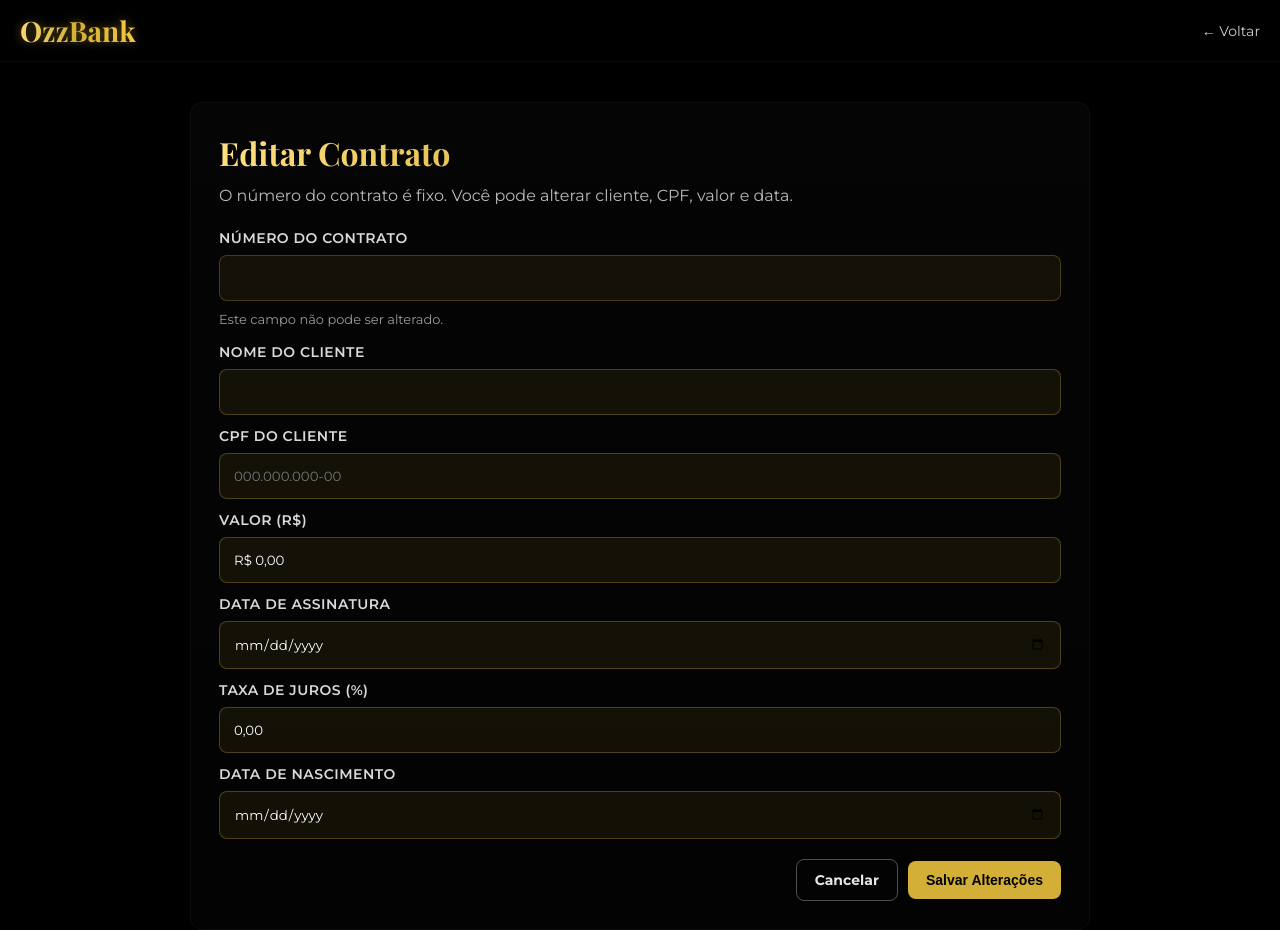
After one commit to iOzores/projeto_contratos, a Flask app: template templates/editar.html in a window 1280 px wide. The commit adds this page. Run offline with Flask 3, Linux system fonts and the light colour scheme; the template is opened without the code that fills it, so the values that code supplies are empty.

Commit message:
feat: add taxa_juros and data_nascimento fields to contracts

```diff
--- a/app.py
+++ b/app.py
@@ -1,5 +1,5 @@
 from dotenv import load_dotenv
-load_dotenv()
+load_dotenv(override=True)
 
 from flask import Flask, render_template, request, redirect, url_for, flash
 from db import ContratoDB
@@ -39,10 +39,12 @@ def incluir_contrato():
     cliente = (request.form.get('cliente') or '').strip()
     cpf = (request.form.get('cpf') or '').strip()
     valor = (request.form.get('valor') or '').strip()
+    taxa_juros = (request.form.get('taxa_juros') or '').strip()
+    data_nascimento = (request.form.get('data_nascimento') or '').strip()
     data = (request.form.get('data') or '').strip()
     numero_form = (request.form.get('numero') or '').strip()
 
-    errors, payload = incluir_service.validar_entrada(cliente, cpf, valor, data)
+    errors, payload = incluir_service.validar_entrada(cliente, cpf, valor, data, taxa_juros=taxa_juros, data_nascimento=data_nascimento)
 
     if errors:
         for e in errors:
@@ -63,36 +65,53 @@ def incluir_contrato():
 def consultar_contratos():
     # Página separada para consulta da base `contratos_bancarios`
     q = request.args.get('q', '')
-    # Sempre usar "auto" - detecção automática por nome, CPF ou número
     contratos = consultar_service.consultar(q, by='auto')
     return render_template('consultar.html', contratos=contratos)
 
 
 @app.route('/excluir/<int:contrato_id>', methods=['POST'])
 def excluir_contrato(contrato_id: int):
+    q = (request.form.get('q') or '').strip()
     try:
-        excluir_service.excluir(contrato_id)
+        deleted = excluir_service.excluir(contrato_id)
+        if deleted:
+            flash('Contrato excluído com sucesso.', 'success')
+        else:
+            flash('Contrato não encontrado para exclusão.', 'error')
     except Exception as e:
         traceback.print_exc()
         flash('Erro ao excluir contrato: ' + str(e), 'error')
-    return redirect(url_for('index'))
+    return redirect(url_for('consultar_contratos', q=q))
 
 
-@app.route('/editar/<int:contrato_id>', methods=['POST'])
+@app.route('/editar/<int:contrato_id>', methods=['GET', 'POST'])
 def editar_contrato(contrato_id: int):
-    numero = request.form.get('numero')
-    cliente = request.form.get('cliente')
-    cpf = request.form.get('cpf')
-    valor = request.form.get('valor')
-    data = request.form.get('data')
+    contrato = db.get_by_id(contrato_id)
+    if contrato is None:
+        flash('Contrato não encontrado.', 'error')
+        return redirect(url_for('consultar_contratos'))
 
-    updates, err_msg = editar_service.preparar_updates(numero, cliente, cpf, valor, data)
+    if request.method == 'GET':
+        return render_template('editar.html', contrato=contrato)
+
+    cliente = (request.form.get('cliente') or '').strip()
+    cpf = (request.form.get('cpf') or '').strip()
+    valor = (request.form.get('valor') or '').strip()
+    taxa_juros = (request.form.get('taxa_juros') or '').strip()
+    data_nascimento = (request.form.get('data_nascimento') or '').strip()
+    data = (request.form.get('data') or '').strip()
+
+    if not cliente or not cpf or not valor or not data:
+        flash('Preencha todos os campos obrigatórios.', 'error')
+        return render_template('editar.html', contrato=contrato)
+
+    updates, err_msg = editar_service.preparar_updates(None, cliente, cpf, valor, data, taxa_juros=taxa_juros, data_nascimento=data_nascimento)
     if err_msg:
         flash(err_msg, 'error')
-        return redirect(url_for('index'))
+        return render_template('editar.html', contrato=contrato)
     if updates is None:
         flash('Dados de edição inválidos', 'error')
-        return redirect(url_for('index'))
+        return render_template('editar.html', contrato=contrato)
 
     ok, err = editar_service.editar(contrato_id, updates)
     if not ok:
@@ -101,9 +120,10 @@ def editar_contrato(contrato_id: int):
         else:
             traceback.print_exc()
             flash('Erro ao editar contrato: ' + str(err), 'error')
-        return redirect(url_for('index'))
+        return render_template('editar.html', contrato=contrato)
 
-    return redirect(url_for('index'))
+    flash('Contrato atualizado com sucesso.', 'success')
+    return redirect(url_for('consultar_contratos'))
 
 
 if __name__ == '__main__':
--- /dev/null
+++ b/templates/editar.html
@@ -0,0 +1,137 @@
+<!DOCTYPE html>
+<html lang="pt-br">
+<head>
+	<meta charset="UTF-8">
+	<meta name="viewport" content="width=device-width, initial-scale=1">
+	<title>OzzBank — Editar Contrato</title>
+	<link href="https://fonts.googleapis.com/css2?family=Montserrat:wght@400;600;700&family=Playfair+Display:wght@700&display=swap" rel="stylesheet">
+	<style>
+		:root{--gold:#d4af37;--gold-glow:linear-gradient(90deg,#ffdf80,#d4af37,#ffd24d)}
+		html,body{height:100%;margin:0}
+		body{font-family:'Montserrat',system-ui,Arial;background:#000;color:#fff;display:flex;flex-direction:column}
+		.topbar{display:flex;align-items:center;justify-content:space-between;padding:12px 20px;border-bottom:1px solid rgba(255,255,255,0.04)}
+		.ozz{font-family:'Playfair Display',serif;font-size:28px;background:var(--gold-glow);-webkit-background-clip:text;background-clip:text;color:transparent;text-shadow:0 0 10px rgba(212,175,55,0.5)}
+		.nav-link{display:inline-block;margin-left:20px;color:rgba(255,255,255,0.8);text-decoration:none;font-size:14px}
+		.nav-link:hover{color:#fff}
+		main{flex:1;max-width:900px;margin:40px auto;padding:0 20px;width:100%}
+		.container{padding:28px;border-radius:12px;background:linear-gradient(180deg,rgba(255,255,255,0.02),rgba(255,255,255,0.01));border:1px solid rgba(255,255,255,0.03)}
+		h1{font-family:'Playfair Display',serif;font-size:32px;margin:0 0 12px 0;background:var(--gold-glow);-webkit-background-clip:text;background-clip:text;color:transparent}
+		.subtitle{color:rgba(255,255,255,0.72);margin-bottom:24px}
+		label{display:block;color:rgba(255,255,255,0.85);font-weight:600;margin-bottom:8px;font-size:14px;text-transform:uppercase;letter-spacing:0.5px}
+		input{width:100%;padding:14px;border-radius:8px;border:1.5px solid rgba(212,175,55,0.3);background:rgba(212,175,55,0.08);color:#fff;font-family:inherit;box-sizing:border-box;margin-bottom:12px;transition:all 0.3s ease}
+		input:focus{outline:none;border-color:var(--gold);background:rgba(212,175,55,0.12);box-shadow:0 0 10px rgba(212,175,55,0.3)}
+		input[readonly],input[disabled]{opacity:0.9;cursor:not-allowed;pointer-events:none}
+		.note{color:rgba(255,255,255,0.6);font-size:13px;margin-top:-2px;margin-bottom:16px}
+		.btn{display:inline-block;padding:11px 18px;border-radius:8px;font-weight:700;text-decoration:none;border:none;cursor:pointer;font-size:14px}
+		.btn.primary{background:var(--gold);color:#000}
+		.btn.primary:hover{background:#ffd24d;transform:translateY(-1px)}
+		.btn.secondary{background:transparent;border:1px solid rgba(255,255,255,0.3);color:rgba(255,255,255,0.9)}
+		.btn.secondary:hover{border-color:var(--gold);color:#fff}
+		.flash{margin-bottom:16px;padding:12px;border-radius:8px;font-size:14px}
+		.flash.success{background:rgba(34,197,94,0.12);color:#16a34a;border-left:3px solid #16a34a}
+		.flash.error{background:rgba(239,68,68,0.08);color:#b91c1c;border-left:3px solid #b91c1c}
+		.actions{display:flex;gap:10px;justify-content:flex-end;align-items:center;margin-top:8px}
+		@media(max-width:768px){main{margin:24px auto}.actions{flex-direction:column;align-items:stretch}.actions .btn{width:100%;text-align:center}}
+	</style>
+</head>
+<body>
+	<header class="topbar">
+		<div class="ozz">OzzBank</div>
+		<a href="/consultar" class="nav-link">← Voltar</a>
+	</header>
+
+	<main>
+		<div class="container">
+			{% with messages = get_flashed_messages(with_categories=true) %}
+			{% if messages %}
+				{% for category,msg in messages %}
+					<div class="flash {{ category }}">{{ msg }}</div>
+				{% endfor %}
+			{% endif %}
+			{% endwith %}
+
+			<h1>Editar Contrato</h1>
+			<div class="subtitle">O número do contrato é fixo. Você pode alterar cliente, CPF, valor e data.</div>
+
+			<form action="/editar/{{ contrato.id }}" method="POST">
+				<div>
+					<label>Número do Contrato</label>
+					<input type="text" value="{{ contrato.numero }}" disabled>
+					<div class="note">Este campo não pode ser alterado.</div>
+				</div>
+
+				<div>
+					<label>Nome do Cliente</label>
+					<input type="text" name="cliente" value="{{ contrato.cliente }}" required>
+				</div>
+
+				<div>
+					<label>CPF do Cliente</label>
+					<input type="text" id="cpf" name="cpf" value="{{ contrato.cliente_cpf|cpf }}" required placeholder="000.000.000-00" inputmode="numeric" maxlength="14" autocomplete="off">
+				</div>
+
+				<div>
+					<label>Valor (R$)</label>
+					<input type="text" id="valor" name="valor" value="{{ contrato.valor|currency }}" required placeholder="R$ 0,00" inputmode="decimal" autocomplete="off">
+				</div>
+
+				<div>
+					<label>Data de Assinatura</label>
+					<input type="date" name="data" value="{{ contrato.data }}" required>
+				</div>
+
+				<div>
+					<label>Taxa de Juros (%)</label>
+					<input type="text" id="taxa" name="taxa_juros" value="{{ contrato.taxa_juros|decimal_br }}" placeholder="0,00" inputmode="decimal" autocomplete="off">
+				</div>
+
+				<div>
+					<label>Data de Nascimento</label>
+					<input type="date" name="data_nascimento" value="{{ contrato.data_nascimento }}">
+				</div>
+
+				<div class="actions">
+					<a href="/consultar" class="btn secondary">Cancelar</a>
+					<button type="submit" class="btn primary">Salvar Alterações</button>
+				</div>
+			</form>
+		</div>
+	</main>
+
+	<script>
+		(function () {
+			const cpfInput = document.getElementById('cpf');
+			const valorInput = document.getElementById('valor');
+
+			function maskCPF(value) {
+				const digits = value.replace(/\D/g, '').slice(0, 11);
+				if (digits.length <= 3) return digits;
+				if (digits.length <= 6) return digits.slice(0, 3) + '.' + digits.slice(3);
+				if (digits.length <= 9) return digits.slice(0, 3) + '.' + digits.slice(3, 6) + '.' + digits.slice(6);
+				return digits.slice(0, 3) + '.' + digits.slice(3, 6) + '.' + digits.slice(6, 9) + '-' + digits.slice(9);
+			}
+
+			function maskBRL(value) {
+				const digits = value.replace(/\D/g, '');
+				if (!digits) return '';
+				const cents = (parseInt(digits, 10) / 100).toFixed(2);
+				const parts = cents.split('.');
+				parts[0] = parts[0].replace(/\B(?=(\d{3})+(?!\d))/g, '.');
+				return 'R$ ' + parts[0] + ',' + parts[1];
+			}
+
+			if (cpfInput) {
+				cpfInput.addEventListener('input', function () {
+					cpfInput.value = maskCPF(cpfInput.value);
+				});
+			}
+
+			if (valorInput) {
+				valorInput.addEventListener('input', function () {
+					valorInput.value = maskBRL(valorInput.value);
+				});
+			}
+		})();
+	</script>
+</body>
+</html>
```
Also changed, not shown: Classes/editar.py (+8 -1 lines), Classes/incluir.py (+16 -1 lines), db.py (+77 -11 lines), templates/consultar.html (+6 -1 lines), templates/incluir.html (+25 -0 lines), 1 other file.
